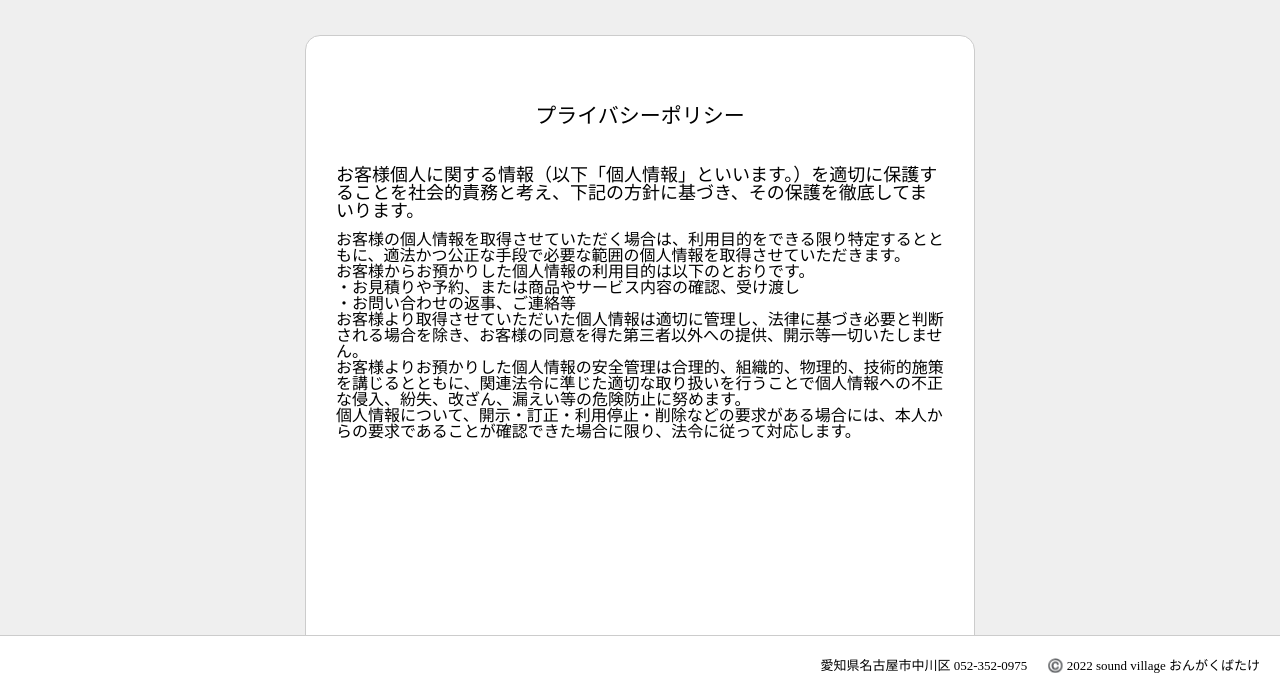
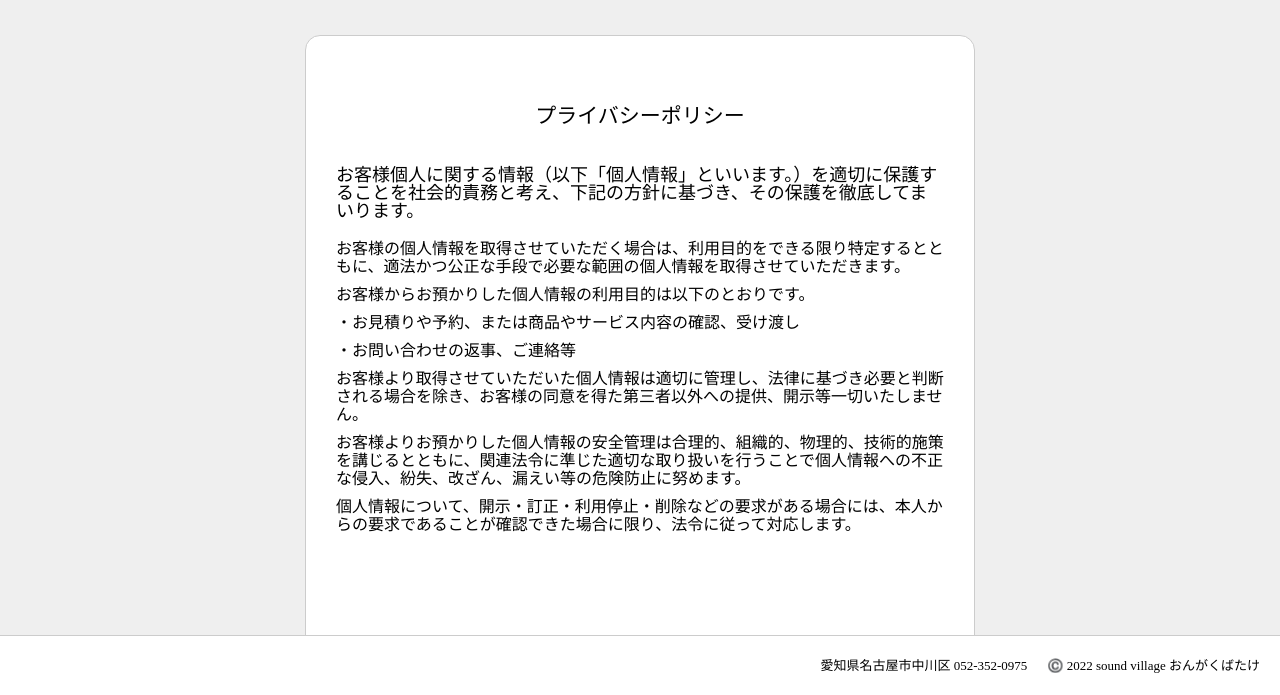
Before and after one commit to Tsukumo290/sound-village, a plain HTML site: page privacy.html in a window 1280 px wide. Shown: the part 105-800 px from the top of the page. Drawn offline with Linux system fonts and the light colour scheme.

Commit message:
テキストサイズの調整

```diff
--- a/css/style.css
+++ b/css/style.css
@@ -226,5 +226,9 @@
 }
 .privacy-text-title {
   font-size: 18px;
-  margin-bottom: 12px;
+  margin-bottom: 20px;
 }
+.privacy-text li {
+  line-height: 18px;
+  margin-bottom: 10px;
+}
```
